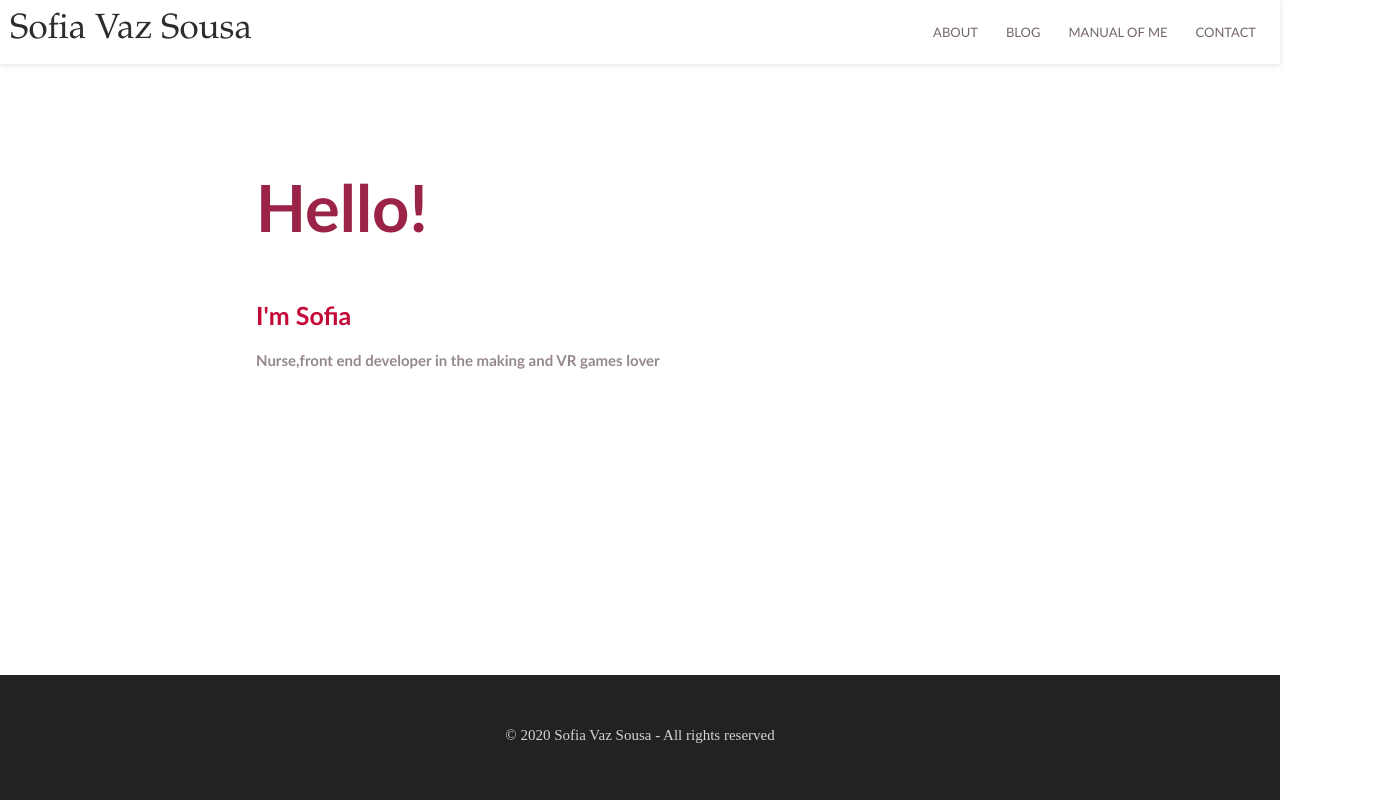
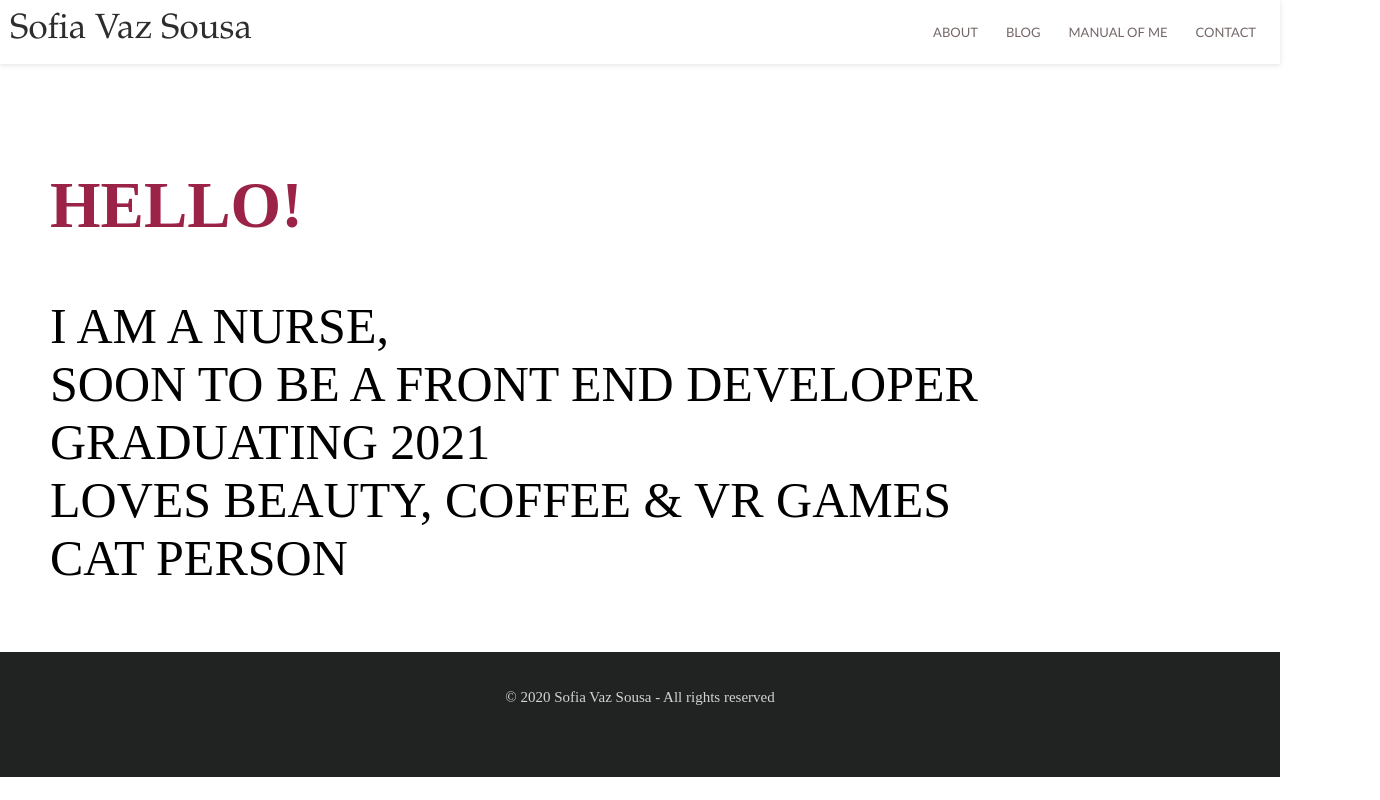
Before and after one commit to sofiavazs/sofiavazs.github.io, a plain HTML site: page index.html in a window 1280 px wide. Shown: the whole page, 1380 px wide, since content can reach past the window. Drawn offline with Linux system fonts and the light colour scheme.

Commit message:
update intro

```diff
--- a/index.html
+++ b/index.html
@@ -24,17 +24,24 @@
 
 
      <div class="main">
-       <section class="Intro">
-            <h1>Hello!</h1>
-            <h2>I'm Sofia</h2>
-            <h3>Nurse,front end developer in the making and VR games lover</h3>
+       <section class="intro">
+            <h1>HELLO!</h1>
+            <p>I am a nurse,</p>
+            <p>soon to be a front end developer</p>
+            <p>graduating 2021</p>
+            <p>loves beauty, coffee & vr games</p>
+            <p>cat person</p>
+
+
+
+
 
        </section>
       </div>
 
       <div class=container>
         <section class="footer">
-          <p>© 2020 Sofia Vaz Sousa - All rights reserved</p>
+          <p class="footertxt">© 2020 Sofia Vaz Sousa - All rights reserved</p>
 
           </section>
 
--- a/style.css
+++ b/style.css
@@ -7,7 +7,7 @@ body {
 
   .main {
     padding: 50px;
-    width: 60%;
+    width: 100%;
     margin: 0 auto;
   }
 
@@ -19,7 +19,7 @@ body {
     -moz-box-shadow: 0px 1px 5px rgba(190, 190, 190, 0.46);
     -webkit-backface-visibility: hidden;
      overflow: hidden;
-}
+   }
 
 .navbar a {
     float: right;
@@ -30,7 +30,7 @@ body {
     text-decoration: none;
     font-size: 13px;
     font-family: 'Trebuchet MS', 'Lucida Sans Unicode', 'Lucida Grande', 'Lucida Sans', Arial, sans-serif;
-}
+   }
 
   .navbar .name {
       color:rgb(46, 45, 45);
@@ -38,7 +38,7 @@ body {
       font-size: 35px;
 
 
-  }
+   }
 
   .navbar a:hover {
     color:rgb(155, 35, 71);
@@ -58,23 +58,30 @@ body {
     padding-bottom: 0%;
   } */
 
+  .intro p{
+    font-size: 50px;
+    text-transform: uppercase;
+    text-align:left;
+    font-weight:200;
+    margin-bottom: 0;
+    margin-top:0;
+    color: black;
+    font-family: "didot";
+   }
+
+
   h1 {
     color: rgb(155, 35, 71);
     text-align: left;
     font-size: 65px;
-    font-family: 'Trebuchet MS', 'Lucida Sans Unicode', 'Lucida Grande', 'Lucida Sans', Arial, sans-serif;
+    font-family: "didot";
   }
 
   h2 {
-      font-size: 25px;
-      font-family: 'Trebuchet MS', 'Lucida Sans Unicode', 'Lucida Grande', 'Lucida Sans', Arial, sans-serif;
+      font-size: 65px;
+      text-align: left;
+      font-family: "didot";
       color: rgb(196, 8, 55);
-  }
-
-  h3{
-    font-size: 15px;
-    font-family: 'Trebuchet MS', 'Lucida Sans Unicode', 'Lucida Grande', 'Lucida Sans', Arial, sans-serif;
-    color: rgb(150, 136, 136);
   }
 
   .card {
@@ -95,7 +102,6 @@ body {
   p {
     font-size: 20px;
     font-weight: 200;
-    margin-bottom: 50px ;
     color: black;
   }
 
@@ -103,14 +109,16 @@ body {
     text-align: center;
     background-color: rgb(33, 34, 34);
     width: 100%;
-    position: absolute;
+    position:relative;
     bottom: 0;
+    left:0;
+    right:0;
     height: 125px;
     line-height: 90px;
-}
+ }
 
-p {
+.footertxt {
  color: lightgrey;
  font-size: 15px;
  font-family: 'Times New Roman', Times, serif;
-}
+ }
```
